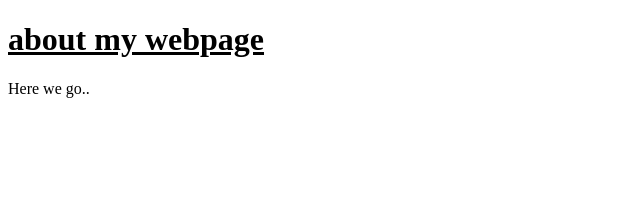
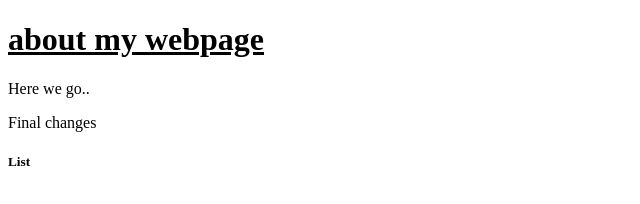
Before and after one commit to harshal-1104/Learn-branch, a plain HTML site: page index.html in a window 1280 px wide. Shown: the whole page, without its empty margins (0-640 px from the left). Drawn offline with Linux system fonts and the light colour scheme.

Commit message:
Adding list

```diff
--- a/index.html
+++ b/index.html
@@ -9,5 +9,9 @@
         <p>
             Here we go..
         </p>
+        <span>Final changes</span>
+        <h5>
+            List
+        </h5>
     </head>
 </html>
```
